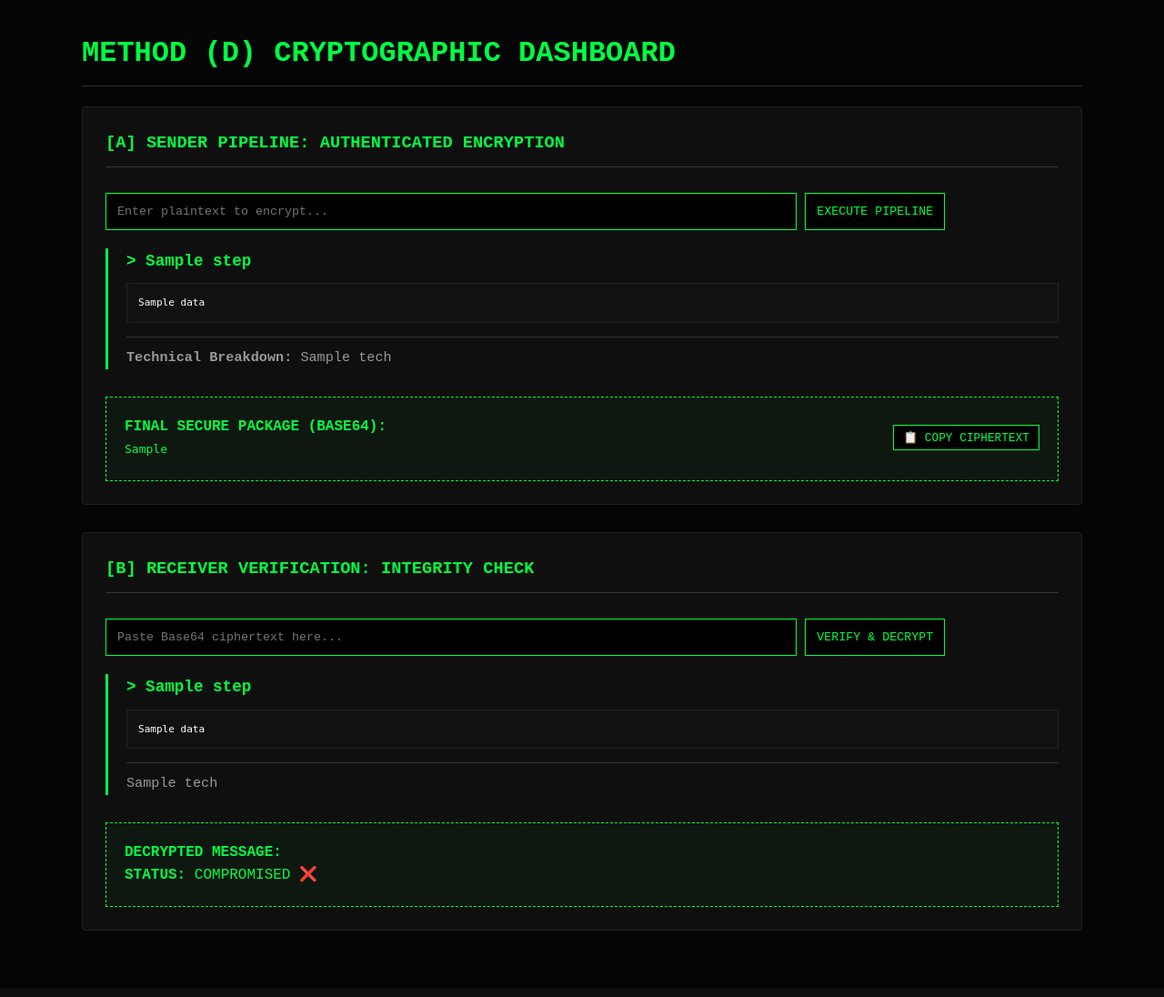
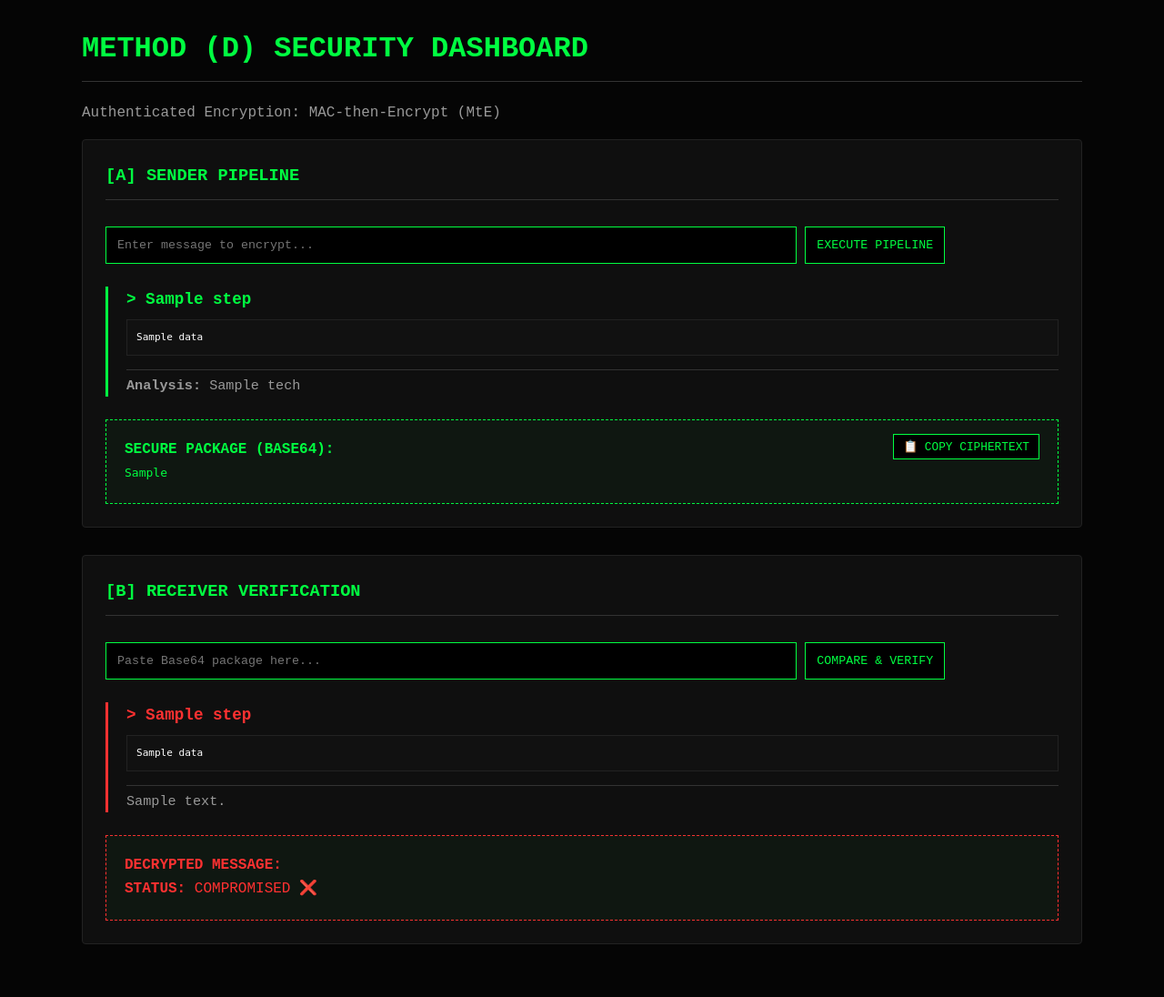
Before and after one commit to Vickiegatheru/Computer-Network-Security, a Flask app: template templates/index.html in a window 1280 px wide. Shown: the whole page at 91% size. Before the commit the page ends 1023 px from the top, so only its background shows below. Run offline with Flask 3, Linux system fonts and the light colour scheme; the template is opened without the code that fills it: most values are stand-ins (such as "Sample title", 1, 10 or a date in 2020).

Commit message:
UI Changes

```diff
--- a/templates/index.html
+++ b/templates/index.html
@@ -2,67 +2,74 @@
 <html lang="en">
 <head>
     <meta charset="UTF-8">
-    <title>Method (d) Security Dashboard</title>
+    <title>Method (d) Advanced Protocol Analysis</title>
     <style>
         :root { --neon: #00ff41; --bg: #050505; --gray: #999; --alert: #ff3131; }
-        body { background: var(--bg); color: #ccc; font-family: 'Courier New', monospace; padding: 25px; line-height: 1.6; }
+        body { background: var(--bg); color: #ccc; font-family: 'Courier New', monospace; padding: 20px; line-height: 1.6; }
         .container { max-width: 1100px; margin: auto; }
         .panel { background: #0f0f0f; border: 1px solid #222; padding: 25px; margin-bottom: 30px; border-radius: 4px; }
+
         h1, h3 { color: var(--neon); text-transform: uppercase; margin-top: 0; border-bottom: 1px solid #333; padding-bottom: 10px; }
         input, button { background: #000; border: 1px solid var(--neon); color: var(--neon); padding: 12px; font-family: inherit; margin-top: 10px; }
         button:hover { background: var(--neon); color: black; cursor: pointer; font-weight: bold; }
-        .analysis-box { margin: 20px 0; border-left: 3px solid var(--neon); padding-left: 20px; }
-        .step { margin-bottom: 30px; }
+
+        /* Animation */
+        .step { margin-bottom: 25px; border-left: 3px solid var(--neon); padding-left: 20px; animation: slideIn 0.5s ease-out forwards; opacity: 0; }
+        @keyframes slideIn { from { opacity: 0; transform: translateX(-20px); } to { opacity: 1; transform: translateX(0); } }
+
         .label { color: var(--neon); font-weight: bold; font-size: 1.1em; display: block; }
-        .hex-data { background: #111; color: white; padding: 12px; display: block; border: 1px solid #222; margin: 10px 0; word-break: break-all; font-size: 0.85em; }
-        .tech-desc { color: var(--gray); font-size: 0.95em; border-top: 1px solid #333; padding-top: 10px; }
+        .hex-data { background: #111; color: white; padding: 10px; display: block; border: 1px solid #222; margin: 8px 0; word-break: break-all; font-size: 0.85em; }
+        .tech-desc { color: var(--gray); font-size: 0.95em; border-top: 1px solid #333; padding-top: 5px; }
+
         .output-box { border: 1px dashed var(--neon); padding: 20px; color: var(--neon); background: rgba(0,255,65,0.03); margin-top: 20px; }
-        .copy-btn { float: right; padding: 5px 10px; font-size: 0.8em; }
+        .output-box.fail { border-color: var(--alert); color: var(--alert); }
+        .copy-btn { float: right; padding: 5px 10px; font-size: 0.8em; margin-top: -5px; }
     </style>
 </head>
 <body>
     <div class="container">
-        <h1>Method (d) Cryptographic Dashboard</h1>
+        <h1>Method (d) Security Dashboard</h1>
+        <p style="color: var(--gray);">Authenticated Encryption: MAC-then-Encrypt (MtE)</p>
 
         <div class="panel">
-            <h3>[A] SENDER PIPELINE: AUTHENTICATED ENCRYPTION</h3>
+            <h3>[A] SENDER PIPELINE</h3>
             <form method="POST">
-                <input name="msg" placeholder="Enter plaintext to encrypt..." style="width: 70%;" required>
+                <input name="msg" placeholder="Enter message to encrypt..." style="width: 70%;" required>
                 <button type="submit">EXECUTE PIPELINE</button>
             </form>
 
             {% if enc.steps %}
-            <div class="analysis-box">
+            <div style="margin-top: 25px;">
                 {% for s in enc.steps %}
-                <div class="step">
-                    <span class="label">> {{ s.label }}</span>
+                <div class="step" style="animation-delay: {{ loop.index0 * 0.5 }}s;">
+                    <span class="label">> {{ s.title }}</span>
                     <code class="hex-data">{{ s.data }}</code>
-                    <p class="tech-desc"><b>Technical Breakdown:</b> {{ s.tech }}</p>
+                    <p class="tech-desc"><b>Analysis:</b> {{ s.tech or s.desc }}</p>
                 </div>
                 {% endfor %}
             </div>
             <div class="output-box">
                 <button class="copy-btn" onclick="copyCipher()">📋 COPY CIPHERTEXT</button>
-                <strong>FINAL SECURE PACKAGE (BASE64):</strong><br>
+                <strong>SECURE PACKAGE (BASE64):</strong><br>
                 <code id="cipherText">{{ enc.ct }}</code>
             </div>
             {% endif %}
         </div>
 
         <div class="panel">
-            <h3>[B] RECEIVER VERIFICATION: INTEGRITY CHECK</h3>
+            <h3>[B] RECEIVER VERIFICATION</h3>
             <form method="POST">
-                <input name="cip" placeholder="Paste Base64 ciphertext here..." style="width: 70%;" required>
-                <button type="submit">VERIFY & DECRYPT</button>
+                <input name="cip" placeholder="Paste Base64 package here..." style="width: 70%;" required>
+                <button type="submit">COMPARE & VERIFY</button>
             </form>
 
             {% if dec.steps %}
-            <div class="analysis-box">
+            <div style="margin-top: 25px;">
                 {% for s in dec.steps %}
-                <div class="step">
-                    <span class="label">> {{ s.label }}</span>
+                <div class="step" style="border-color: {{ 'var(--neon)' if dec.valid else 'var(--alert)' }};">
+                    <span class="label" style="color: {{ 'var(--neon)' if dec.valid else 'var(--alert)' }};">> {{ s.title }}</span>
                     <code class="hex-data">{{ s.data }}</code>
-                    <p class="tech-desc">{{ s.tech }}</p>
+                    <p class="tech-desc">{{ s.desc }}</p>
                 </div>
                 {% endfor %}
             </div>
@@ -78,7 +85,7 @@
     function copyCipher() {
         const text = document.getElementById('cipherText').innerText;
         navigator.clipboard.writeText(text);
-        alert("Copied to clipboard!");
+        alert("Ciphertext copied! Now paste it in the section below.");
     }
     </script>
 </body>
```
Also changed, not shown: crypto_logic.py (+19 -17 lines).
